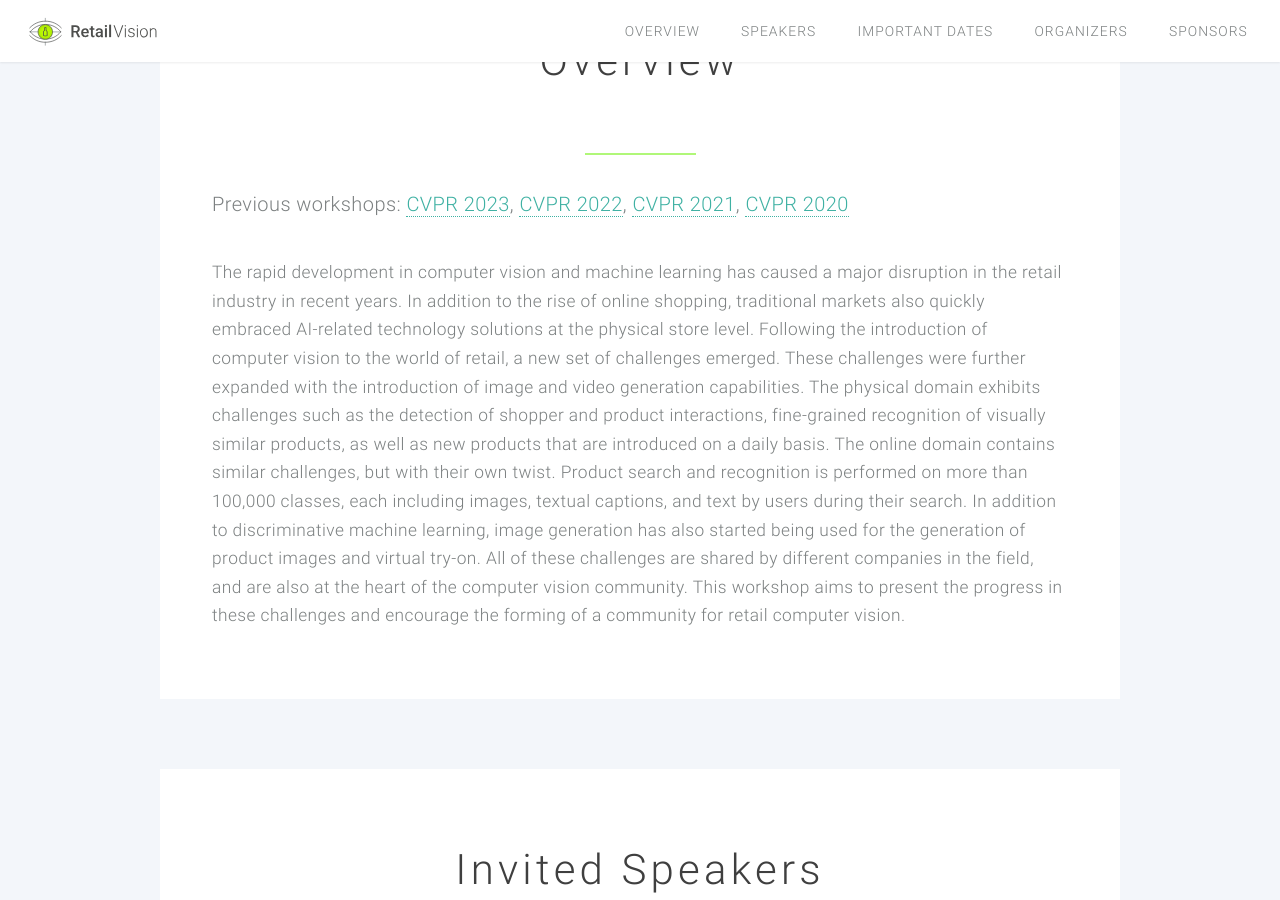
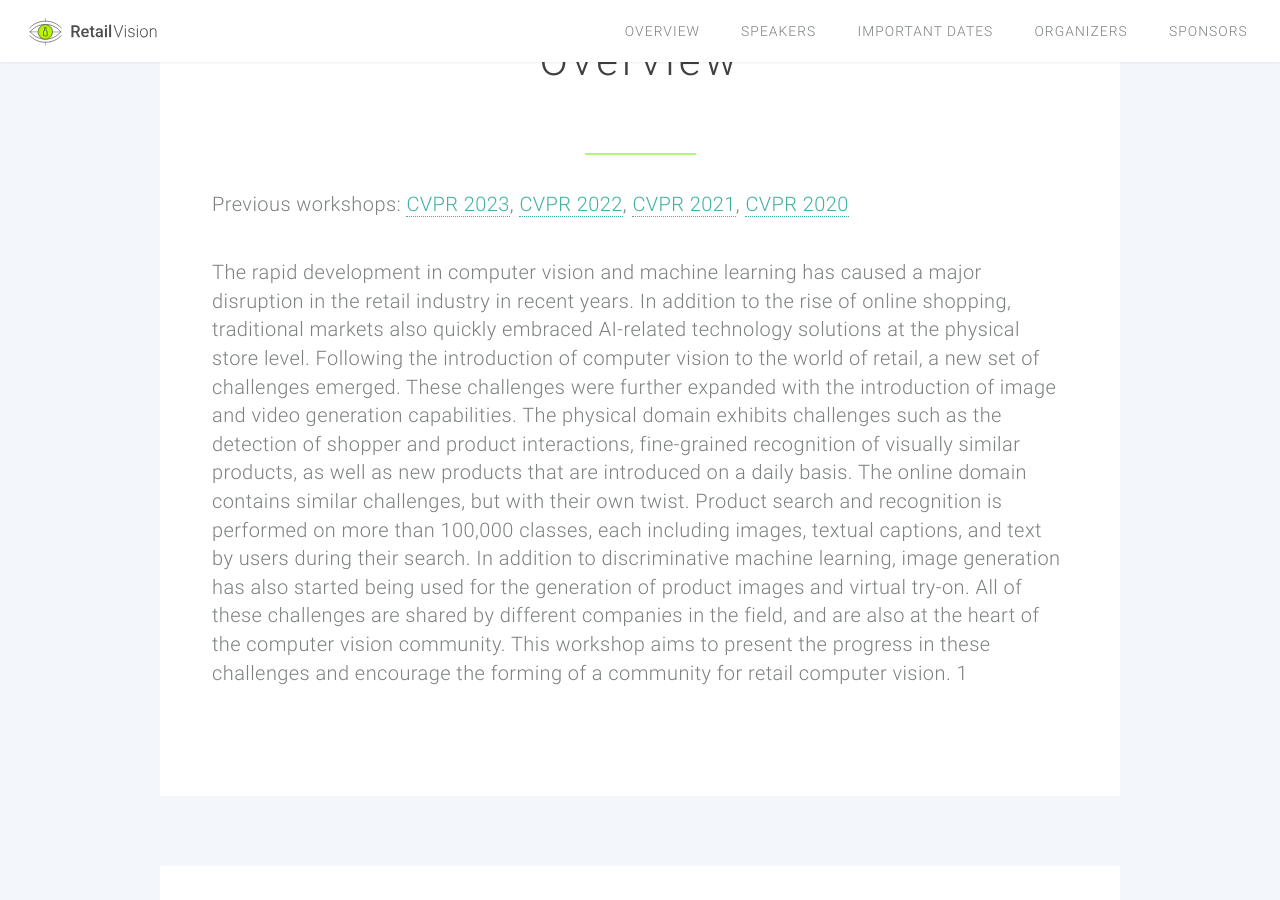
Before and after one commit to retailvisionworkshop/retailvisionworkshop.github.io, a Jekyll site: the page built from index.html, in a window 1280 px wide and 900 px high, scrolled down 691 px. Built offline with Jekyll 4.4.1, drawn with Linux system fonts in a browser that asks for light colours.

Commit message:
Add files via upload

```diff
--- a/index.html
+++ b/index.html
@@ -25,7 +25,7 @@
                     Previous workshops: <a href="/cvpr2023">CVPR 2023</a>, <a href="/cvpr2022">CVPR 2022</a>, <a href="/cvpr2021">CVPR 2021</a>, <a href="/cvpr2020">CVPR 2020</a>
                 </p>
 
-                <!-- <p> -->
+                <p>
                     The rapid development in computer vision and machine learning has caused a major disruption in the retail industry in recent years. In addition to the rise of online shopping, traditional markets also quickly embraced AI-related technology solutions at the physical store level. Following the introduction of computer vision to the world of retail, a new set of challenges emerged. These challenges were further expanded with the introduction of image and video generation capabilities.
 
                     The physical domain exhibits challenges such as the detection of shopper and product interactions, fine-grained recognition of visually similar products, as well as new products that are introduced on a daily basis.
@@ -35,7 +35,9 @@
                     In addition to discriminative machine learning, image generation has also started being used for the generation of product images and virtual try-on.
 
                     All of these challenges are shared by different companies in the field, and are also at the heart of the computer vision community. This workshop aims to present the progress in these challenges and encourage the forming of a community for retail computer vision.
-                <!-- </p> -->
+
+                    1
+                </p>
     </section>
 
    <!--  <section class="wrapper style3 container special" id="program">
```
